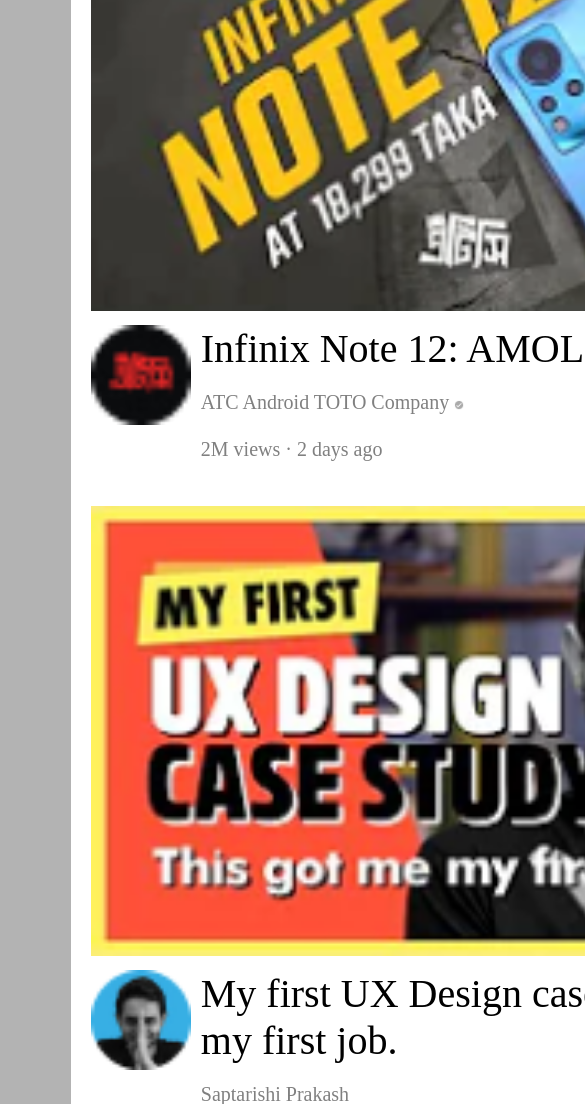
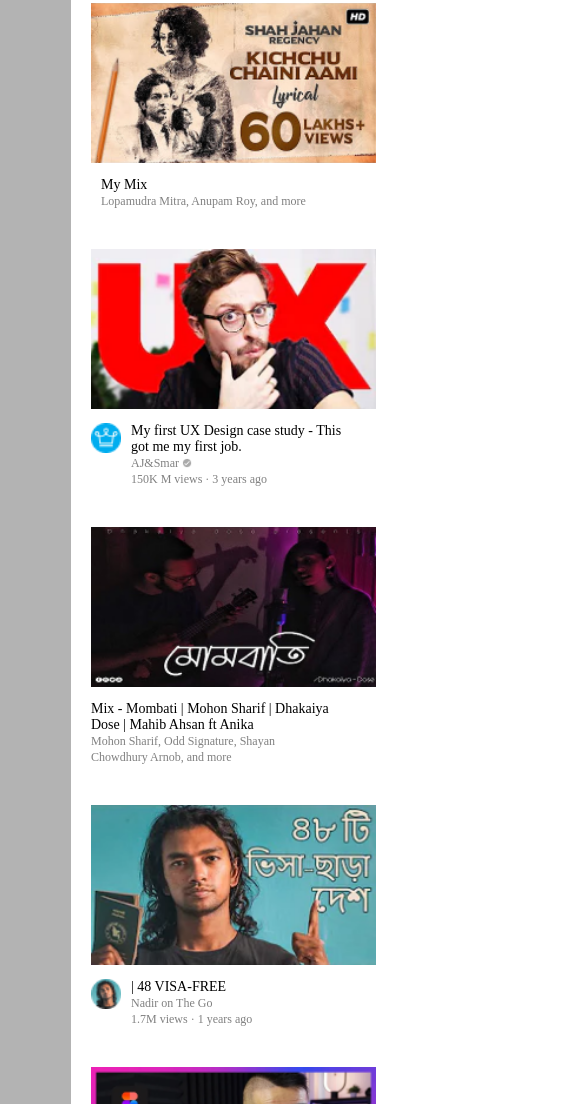
Before and after one commit to Kavin0M/youtube-clone-responsive, a plain HTML site: page index.html in a window 390 px wide. Shown: the part 896-2000 px from the top of the page, 585 px wide, since content can reach past the window. Drawn offline with Linux system fonts and the light colour scheme.

Commit message:
Did some final changes

```diff
--- a/style.css
+++ b/style.css
@@ -180,6 +180,8 @@ img[src*="Thumbnail"]{
 }
 
 .minibar{
+    position: sticky;
+    top: 0px;
     display: none;
     width: 100px;
     grid-template-rows: repeat(5,70px);
@@ -200,44 +202,13 @@ img[src*="Thumbnail"]{
 }
 
 @media (max-width:1000px){
-    .sidebar{
-        display: none;
-    }
     .minibar{
         display: grid;
-        position: sticky;
-        top: 0px;
     }
-    #extras{
+    #extras,.recoms,.sidebar{
         display: none;
     }
     .searchbar{
         grid-template-columns: 100%;
     }
-    .recoms{
-        display: none;
-    }
-    .content{
-        flex-direction: column;
-    }
-    .content>div{
-        width: fit-content;
-    }
-    img[src*="Thumbnail"]{
-        height: 450px;
-    }
-    .desc{
-        width: 760px;
-        font-size: 40px;
-    }
-    .channel{
-        height: 100px;
-    }
-    .desc span{
-        font-size: 20px;
-    }
-    #special{
-        width: 760px;
-        font-size: 40px;
-    }
 }
```
